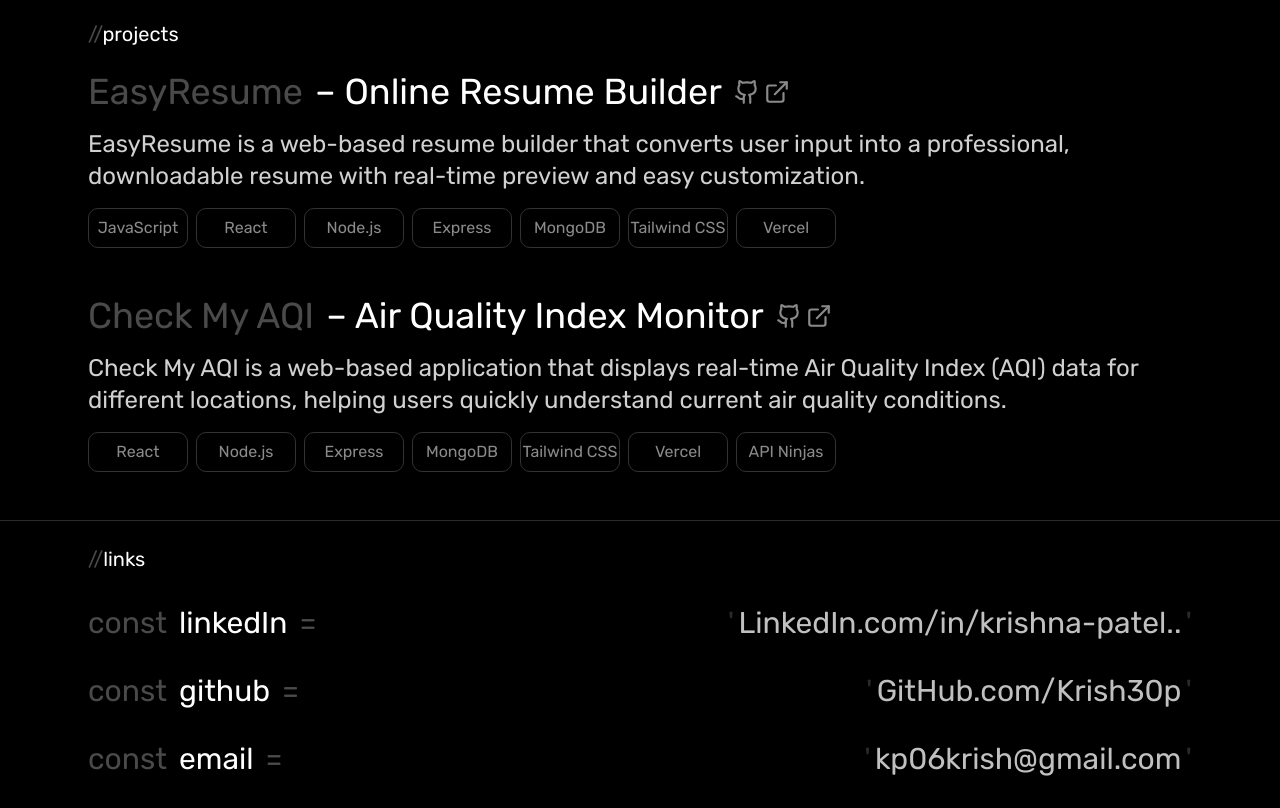
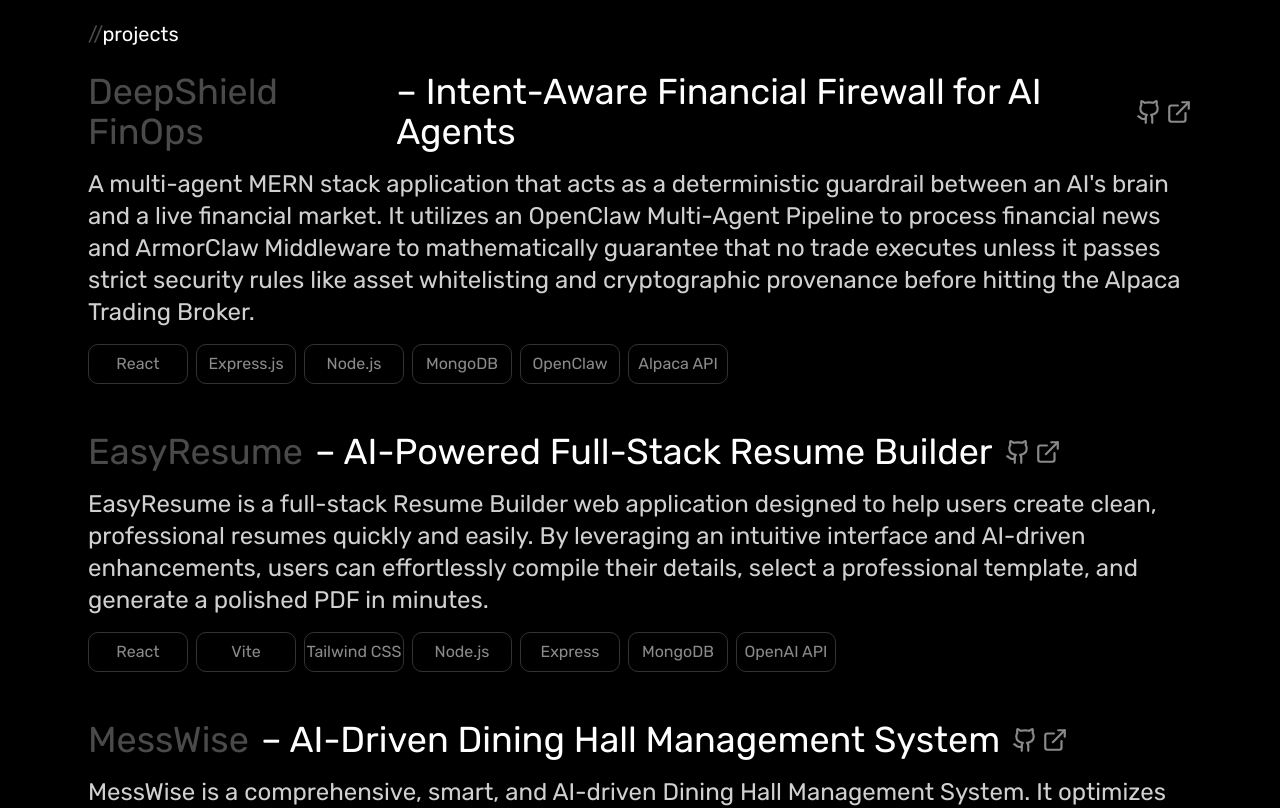
Before and after one commit to Krish30p/Portfolio, a React (Vite) app: page / in a window 1280 px wide. Shown: the part 740-1548 px from the top of the page. Built offline with nearby package versions, Linux system fonts and the light colour scheme.

Commit message:
feat: add Projects page component to display portfolio project list

```diff
--- a/src/pages/Projects.jsx
+++ b/src/pages/Projects.jsx
@@ -5,16 +5,36 @@
 const projects = [
   {
     id: 1,
-    name: "EasyResume",
-    tagline: "Online Resume Builder",
+    name: "DeepShield FinOps",
+    tagline: "Intent-Aware Financial Firewall for AI Agents",
     description:
-      "EasyResume is a web-based resume builder that converts user input into a professional, downloadable resume with real-time preview and easy customization.",
-    github: "https://github.com/Krish30p/Resume-Builder",
-    live: "https://easy-resume-aja3wdjh9-krish30ps-projects.vercel.app/",
-    stack: ["JavaScript", "React", "Node.js", "Express", "MongoDB", "Tailwind CSS", "Vercel"],
+      "A multi-agent MERN stack application that acts as a deterministic guardrail between an AI's brain and a live financial market. It utilizes an OpenClaw Multi-Agent Pipeline to process financial news and ArmorClaw Middleware to mathematically guarantee that no trade executes unless it passes strict security rules like asset whitelisting and cryptographic provenance before hitting the Alpaca Trading Broker.",
+    github: "#",
+    live: "#",
+    stack: ["React", "Express.js", "Node.js", "MongoDB", "OpenClaw", "Alpaca API"],
   },
   {
     id: 2,
+    name: "EasyResume",
+    tagline: "AI-Powered Full-Stack Resume Builder",
+    description:
+      "EasyResume is a full-stack Resume Builder web application designed to help users create clean, professional resumes quickly and easily. By leveraging an intuitive interface and AI-driven enhancements, users can effortlessly compile their details, select a professional template, and generate a polished PDF in minutes.",
+    github: "https://github.com/Krish30p/Resume-Builder",
+    live: "https://easy-resume-aja3wdjh9-krish30ps-projects.vercel.app/",
+    stack: ["React", "Vite", "Tailwind CSS", "Node.js", "Express", "MongoDB", "OpenAI API"],
+  },
+  {
+    id: 3,
+    name: "MessWise",
+    tagline: "AI-Driven Dining Hall Management System",
+    description:
+      "MessWise is a comprehensive, smart, and AI-driven Dining Hall Management System. It optimizes food preparation, tracks nutritional value, minimizes food waste, and maximizes student satisfaction through features like dynamic menu management, AI-assisted predictive waste intelligence, advanced analytics, and interactive student feedback.",
+    github: "https://github.com/Krish30p/MessWise",
+    live: "#",
+    stack: ["React", "Vite", "Tailwind CSS", "Node.js", "Express", "MongoDB", "Recharts"],
+  },
+  {
+    id: 4,
     name: "Check My AQI",
     tagline: "Air Quality Index Monitor",
     description:
```
